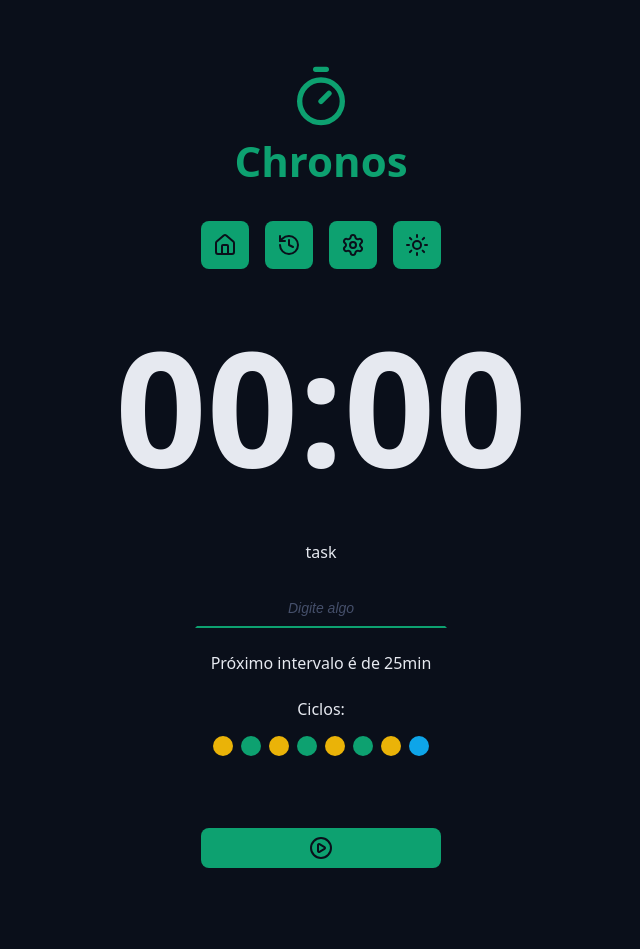
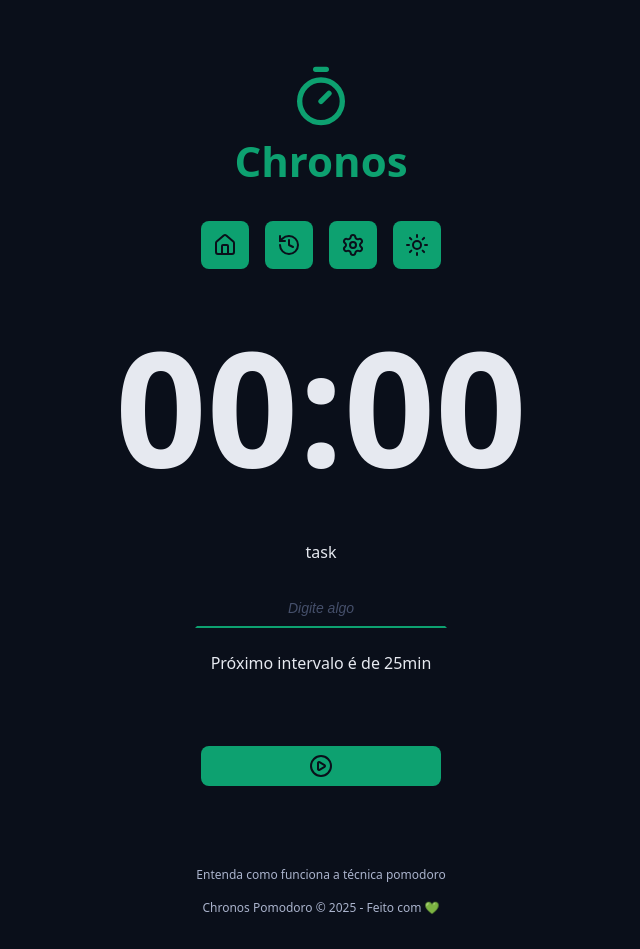
Before and after one commit to felipeazsantos/chronos-pomodoro, a React (Vite) app: page / in a window 1280 px wide. Shown: the top 949 px of the page, without its empty margins (319-959 px from the left). Built offline with nearby package versions, Linux system fonts and the light colour scheme.

Commit message:
cycles implementation

```diff
--- a/src/components/Cycles/index.tsx
+++ b/src/components/Cycles/index.tsx
@@ -1,19 +1,36 @@
+import { useTaskContext } from '../../contexts/TaskContext/useTaskContext';
+import { getNextCycle } from '../../utils/getNextCycle';
+import { getNextCycleType } from '../../utils/getNextCycleType';
 import styles from './styles.module.css';
 
 export function Cycles() {
+  const { state } = useTaskContext();
+
+  const cycleSteps = Array.from({ length: state.currentCycle });
+
+  const cycleDescriptionMap = {
+    workTime: 'foco',
+    shortBreakTime: 'descanso curto',
+    longBreakTime: 'descanso longo',
+  };
+
   return (
     <div className={styles.cycles}>
       <span>Ciclos:</span>
 
       <div className={styles.cycleDots}>
-        <span className={`${styles.cycleDot} ${styles.workTime}`}></span>
-        <span className={`${styles.cycleDot} ${styles.shortBreakTime}`}></span>
-        <span className={`${styles.cycleDot} ${styles.workTime}`}></span>
-        <span className={`${styles.cycleDot} ${styles.shortBreakTime}`}></span>
-        <span className={`${styles.cycleDot} ${styles.workTime}`}></span>
-        <span className={`${styles.cycleDot} ${styles.shortBreakTime}`}></span>
-        <span className={`${styles.cycleDot} ${styles.workTime}`}></span>
-        <span className={`${styles.cycleDot} ${styles.longBreakTime}`}></span>
+        {cycleSteps.map((_, index) => {
+          const nextCycle = getNextCycle(index);
+          const nextCycleType = getNextCycleType(nextCycle);
+          return (
+            <span
+              key={nextCycle}
+              className={`${styles.cycleDot} ${styles[nextCycleType]}`}
+              aria-label={`Indicador de ciclo de ${cycleDescriptionMap[nextCycleType]}`}
+              title={`Indicador de ciclo de ${cycleDescriptionMap[nextCycleType]}`}
+            ></span>
+          );
+        })}
       </div>
     </div>
   );
--- a/src/components/MainForm/index.tsx
+++ b/src/components/MainForm/index.tsx
@@ -2,16 +2,65 @@ import { PlayCircleIcon } from 'lucide-react';
 import { Cycles } from '../Cycles';
 import { DefaultButton } from '../DefaultButton';
 import { DefaultInput } from '../DefaultInput';
+import { useRef } from 'react';
+import type { TaskModel } from '../../models/TaskModel';
+import { useTaskContext } from '../../contexts/TaskContext/useTaskContext';
+import { getNextCycle } from '../../utils/getNextCycle';
+import { getNextCycleType } from '../../utils/getNextCycleType';
+import { formatSecondsToMinutes } from '../../utils/formatSecondsToMinutes';
 
 export function MainForm() {
+  const { state, setState } = useTaskContext();
+  const taskNameInput = useRef<HTMLInputElement>(null);
+
+  const nextCycle = getNextCycle(state.currentCycle);
+  const nextCycleType = getNextCycleType(nextCycle);
+
+  function handleCreateNewTask(event: React.FormEvent<HTMLFormElement>) {
+    event.preventDefault();
+
+    if (taskNameInput.current == null) return;
+
+    const taskName = taskNameInput.current.value.trim();
+    if (!taskName) {
+      alert('digite o nome da tarefa');
+      return;
+    }
+
+    const newTask: TaskModel = {
+      id: Date.now().toString(),
+      name: taskName,
+      startDate: Date.now(),
+      completeDate: null,
+      interruptDate: null,
+      duration: state.config[nextCycleType],
+      type: nextCycleType,
+    };
+
+    const secondsRemaining = newTask.duration * 60;
+
+    setState(prevState => {
+      return {
+        ...prevState,
+        config: { ...prevState.config },
+        activeTask: newTask,
+        currentCycle: nextCycle,
+        secondsRemaining,
+        formattedSecondsRemaining: formatSecondsToMinutes(secondsRemaining),
+        tasks: [...prevState.tasks, newTask],
+      };
+    });
+  }
+
   return (
-    <form className='form' action=''>
+    <form className='form' action='' onSubmit={handleCreateNewTask}>
       <div className='formRow'>
         <DefaultInput
           id='meuInput'
           type='text'
           labelText='task'
           placeholder='Digite algo'
+          ref={taskNameInput}
         />
       </div>
 
@@ -19,9 +68,11 @@ export function MainForm() {
         <p>Próximo intervalo é de 25min</p>
       </div>
 
-      <div className='formRow'>
-        <Cycles />
-      </div>
+      {state.currentCycle > 0 && (
+        <div className='formRow'>
+          <Cycles />
+        </div>
+      )}
 
       <div className='formRow'>
         <DefaultButton icon={<PlayCircleIcon />} color='green' />
--- a/src/contexts/TaskContext/TaskContextProvider.tsx
+++ b/src/contexts/TaskContext/TaskContextProvider.tsx
@@ -1,4 +1,4 @@
-import { useState } from 'react';
+import { useEffect, useState } from 'react';
 import { TaskContext } from './TaskContext';
 import { initialTaskState } from './initialTaskState';
 
@@ -9,6 +9,10 @@ type TaskContextProviderProps = {
 export function TaskContextProvider({ children }: TaskContextProviderProps) {
   const [state, setState] = useState(initialTaskState);
 
+  useEffect(() => {
+    console.log(state);
+  }, [state]);
+
   return (
     <TaskContext.Provider value={{ state, setState }}>
       {children}
--- a/src/contexts/TaskContext/initialTaskState.ts
+++ b/src/contexts/TaskContext/initialTaskState.ts
@@ -2,7 +2,7 @@ import type { TaskStateModel } from '../../models/TaskStateModel';
 
 export const initialTaskState: TaskStateModel = {
   tasks: [],
-  secondsRemaing: 0,
+  secondsRemaining: 0,
   formattedSecondsRemaining: '00:00',
   activeTask: null,
   currentCycle: 0,
--- a/src/models/TaskStateModel.ts
+++ b/src/models/TaskStateModel.ts
@@ -2,7 +2,7 @@ import type { TaskModel } from './TaskModel';
 
 export type TaskStateModel = {
   tasks: TaskModel[];
-  secondsRemaing: number;
+  secondsRemaining: number;
   formattedSecondsRemaining: string;
   activeTask: TaskModel | null;
   currentCycle: number;
--- /dev/null
+++ b/src/utils/formatSecondsToMinutes.ts
@@ -0,0 +1,5 @@
+export function formatSecondsToMinutes(seconds: number) {
+  const minutes = String(Math.floor(seconds / 60)).padStart(2, '0');
+  const secondsMod = String(Math.floor(seconds % 60)).padStart(2, '0');
+  return `${minutes}:${secondsMod}`;
+}
--- /dev/null
+++ b/src/utils/getNextCycle.ts
@@ -0,0 +1,3 @@
+export function getNextCycle(currentCycle: number): number {
+  return currentCycle === 0 || currentCycle === 8 ? 1 : currentCycle + 1;
+}
--- /dev/null
+++ b/src/utils/getNextCycleType.ts
@@ -0,0 +1,7 @@
+import type { TaskModel } from '../models/TaskModel';
+
+export function getNextCycleType(currentCycle: number): TaskModel['type'] {
+  if (currentCycle % 8 === 0) return 'longBreakTime';
+  if (currentCycle % 2 === 0) return 'shortBreakTime';
+  return 'workTime';
+}
```
